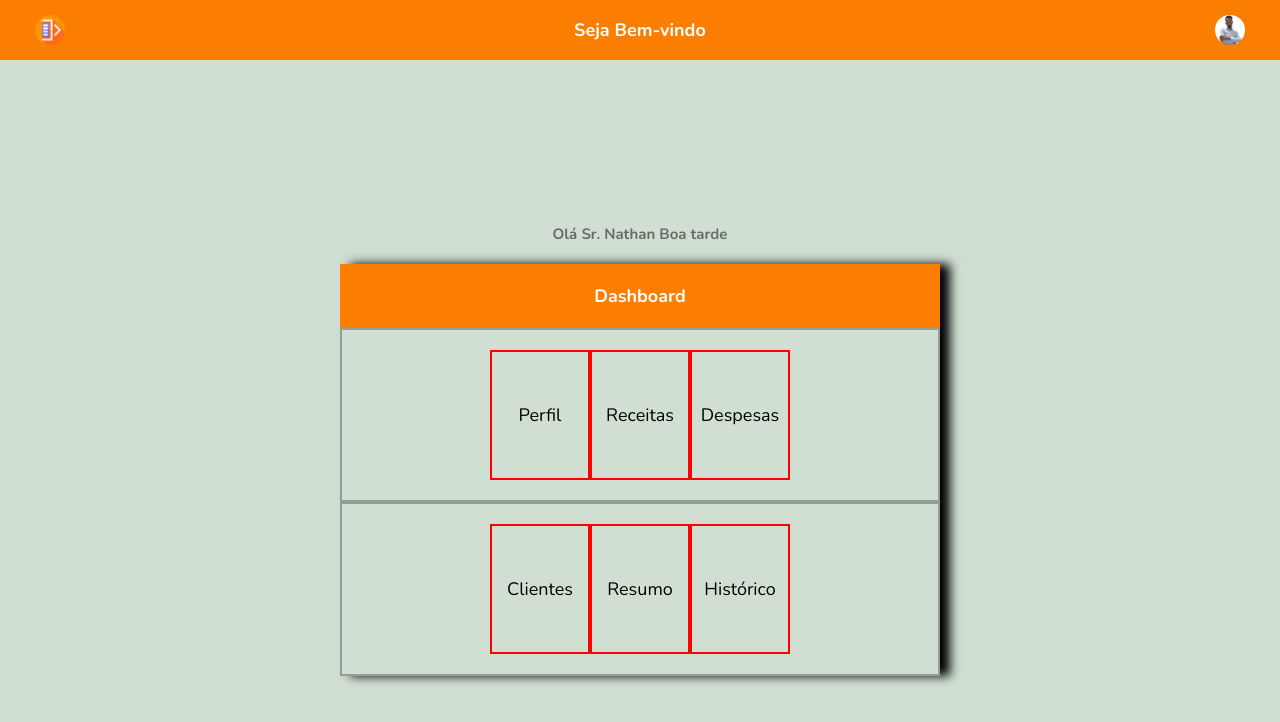
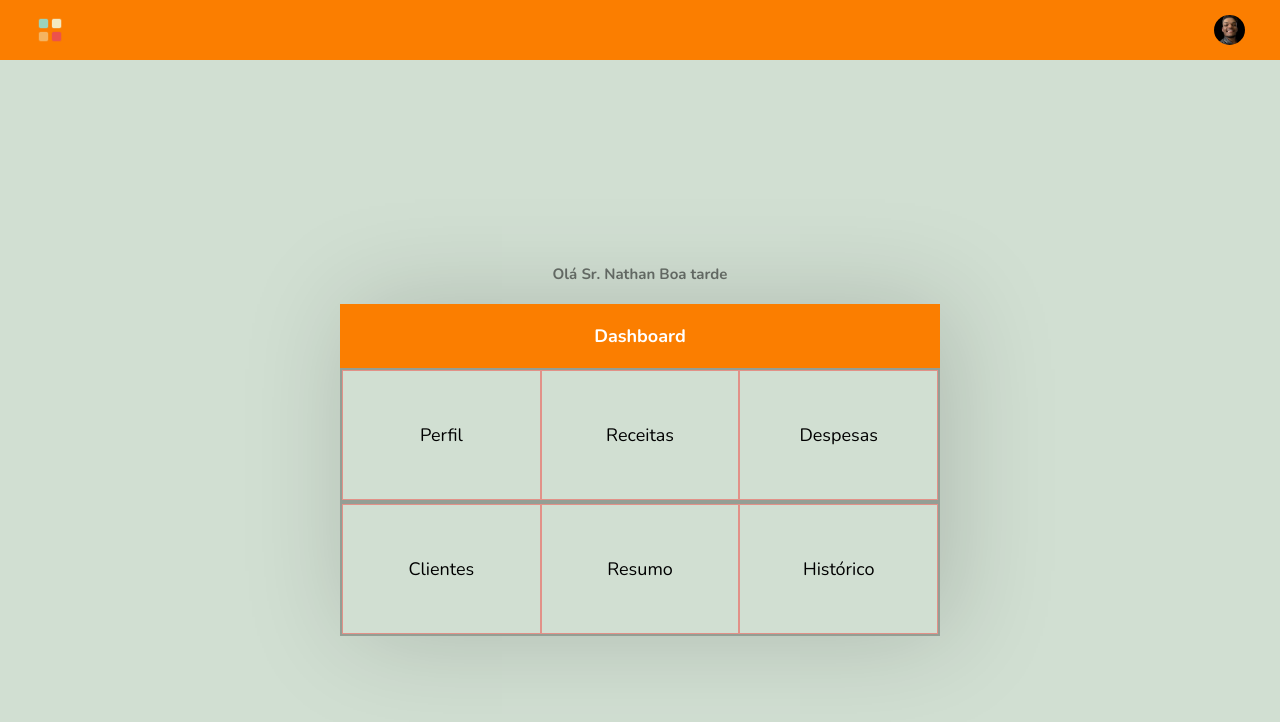
Before and after one commit to eunathan098/bank, a website: page Home.html in a window 1280 px wide. Drawn offline with nearby package versions, Linux system fonts and the light colour scheme.

Commit message:
mudança de icones e imagem de perfil, correção no layout da Dashboard

```diff
--- a/Home.html
+++ b/Home.html
@@ -11,11 +11,9 @@
 </head>
 <body>
     <header>
-        <img src="./src/imagens/menu-lateral.png" alt="icone-menu-lateral" height="30px">
-        <div class="container-header-icons">
-            <h1> Seja Bem-vindo </h1>
-        </div>
-        <img src="./src/imagens/my-perfil.jpeg" alt="icone-perfil-usuario" class="perfil-img">
+        <img src="./src/imagens/menu-mobile-lateral.png" alt="icone-menu-lateral" height="30px">
+
+        <img src="./src/imagens/perfil-2.jpg" alt="icone-perfil-usuario" class="perfil-img">
     </header>
 
         <section class="content">
--- a/src/css/styleHome.css
+++ b/src/css/styleHome.css
@@ -86,7 +86,7 @@ body{
     justify-content: center;
     margin: 20px;
     flex-direction: column;
-    box-shadow: 10px 0px 10px 0px black;
+    box-shadow: 10px 0px 100px 0px rgba(0, 0, 0, 0.167);
 }
 
 .subtitulo{
@@ -112,7 +112,6 @@ body{
     text-align: center;
     align-items: center;
     justify-content: center;
-    padding: 20px;
     width: 100%;
     border: 2px solid rgba(0, 0, 0, 0.293);
     cursor: pointer;
@@ -123,9 +122,9 @@ body{
     text-align: center;
     align-items: center;
     justify-content: center;
-    width: 100px;
+    width: 100%;
     height: 130px;
-    border: 2px solid red;
+    border: 1px solid rgba(255, 0, 0, 0.353);
     font-family: "Nunito", serif;
 }
 
@@ -143,6 +142,5 @@ body{
         justify-content: center;
         margin: 20px;
         flex-direction: column;
-        box-shadow: 10px 0px 10px 0px black;
     }
 }
```
Also changed, not shown: despesas.html (+2 -2 lines), receitas.html (+2 -2 lines), src/imagens/menu-mobile-lateral.png (added), src/imagens/perfil-2.jpg (added).
